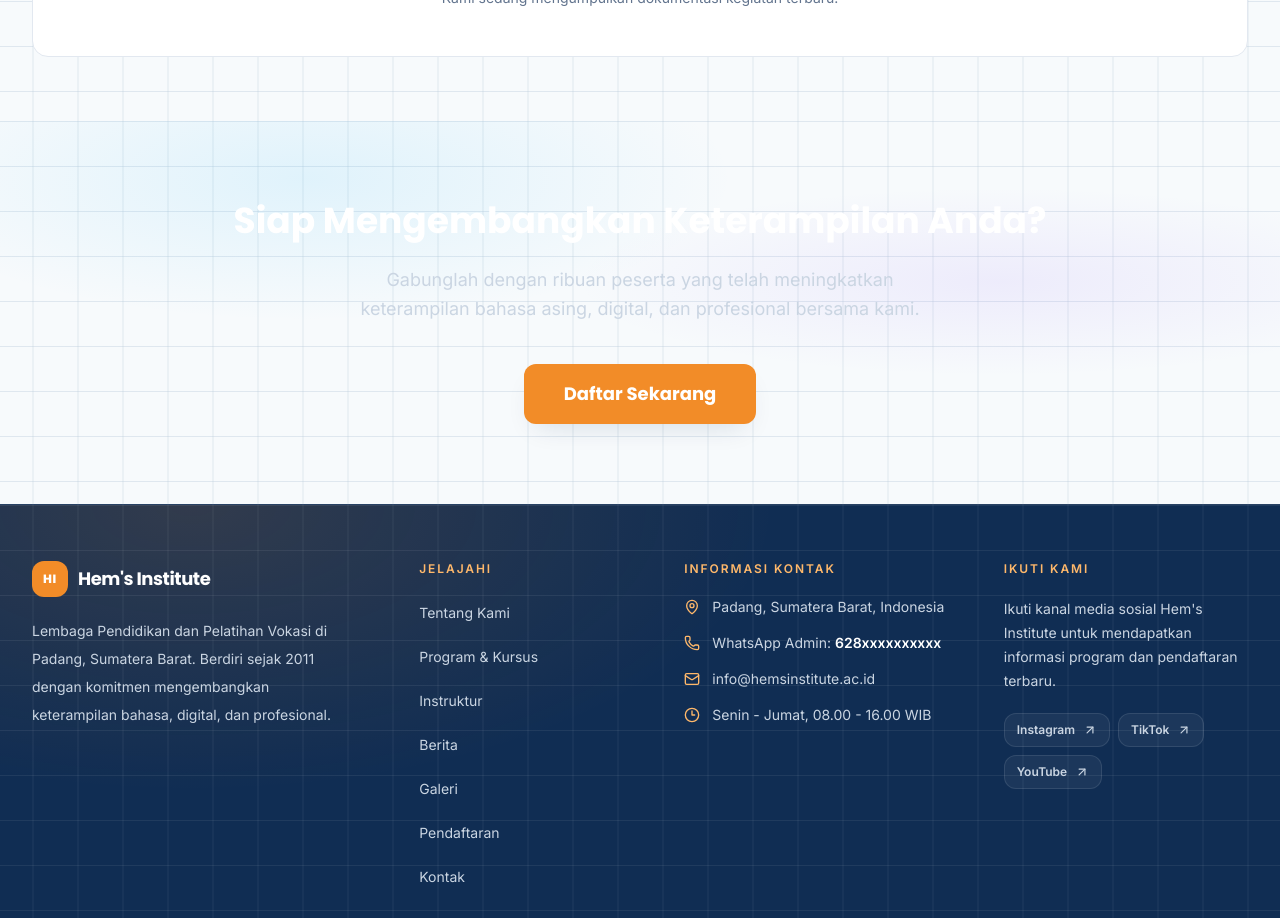
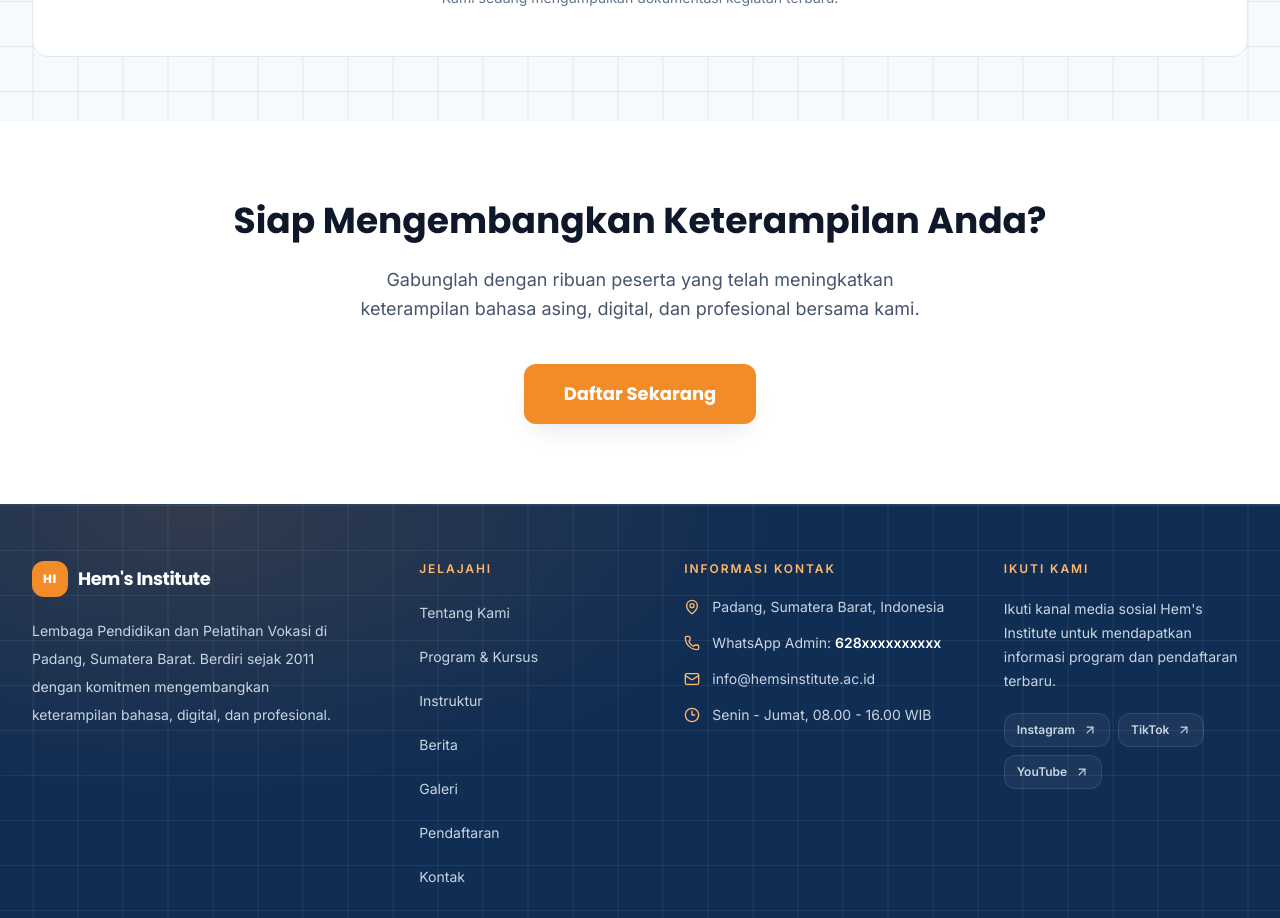
Before and after one commit to hemsinstitute-pdg11/hemsinstitute-v2, a Next.js app: page / in a window 1280 px wide. Shown: the part 3080-3998 px from the top of the page. Built offline with nearby package versions, Linux system fonts and the light colour scheme; no server answers; the database is empty.

Commit message:
Make homepage final CTA section plain white

```diff
--- a/src/app/page.tsx
+++ b/src/app/page.tsx
@@ -374,12 +374,12 @@ export default async function HomePage() {
         </div>
       </section>
 
-      <section className="grid-surface bg-[#102D53] py-16 sm:py-20">
+      <section className="bg-white py-16 sm:py-20">
         <div className="mx-auto max-w-4xl px-6 text-center">
-          <h2 className="font-heading font-bold text-3xl md:text-4xl text-white mb-6">
+          <h2 className="font-heading font-bold text-3xl md:text-4xl text-slate-900 mb-6">
             Siap Mengembangkan Keterampilan Anda?
           </h2>
-          <p className="text-slate-300 text-lg mb-10 max-w-xl mx-auto leading-relaxed">
+          <p className="text-slate-600 text-lg mb-10 max-w-xl mx-auto leading-relaxed">
             Gabunglah dengan ribuan peserta yang telah meningkatkan keterampilan
             bahasa asing, digital, dan profesional bersama kami.
           </p>
```
